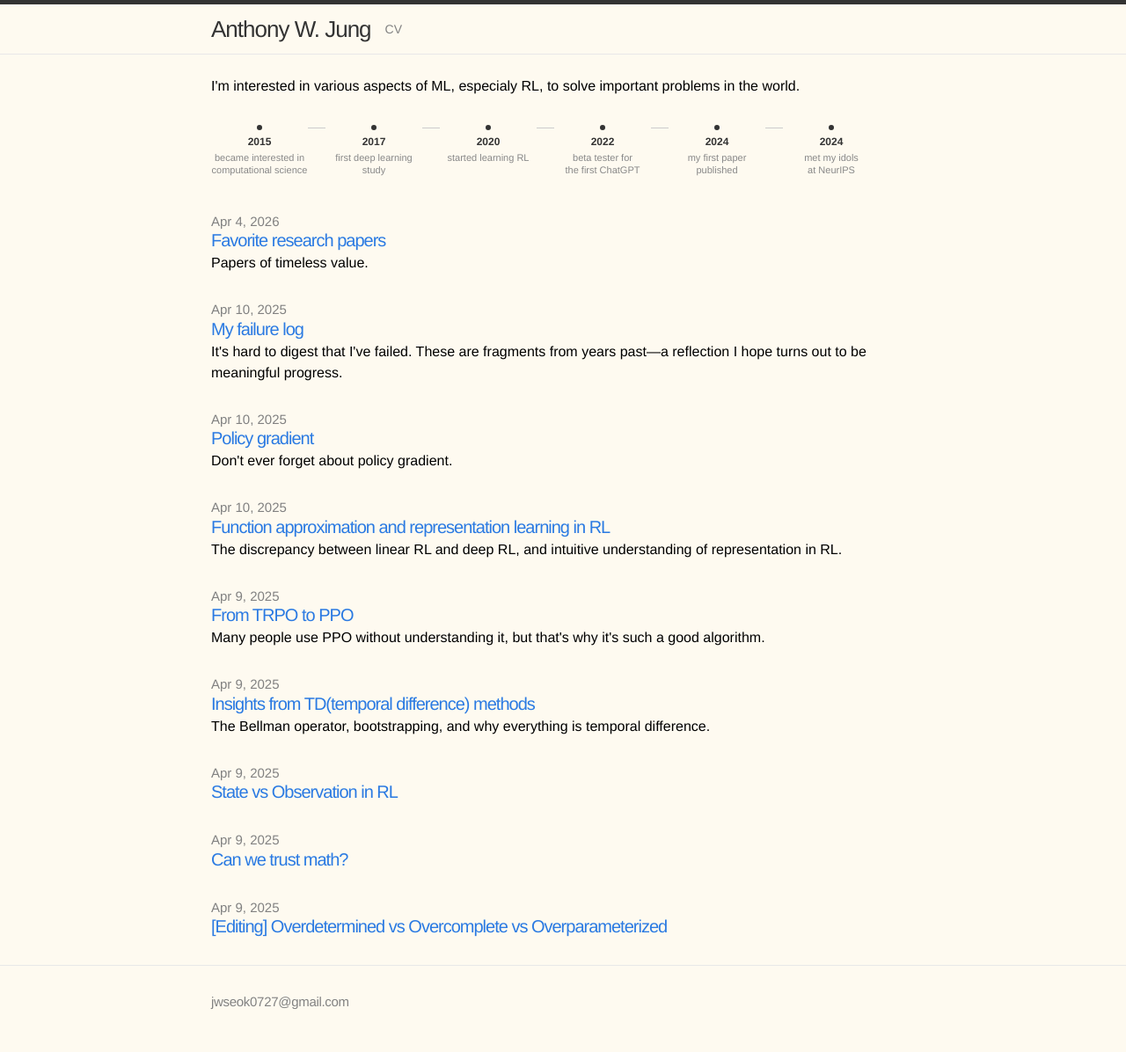
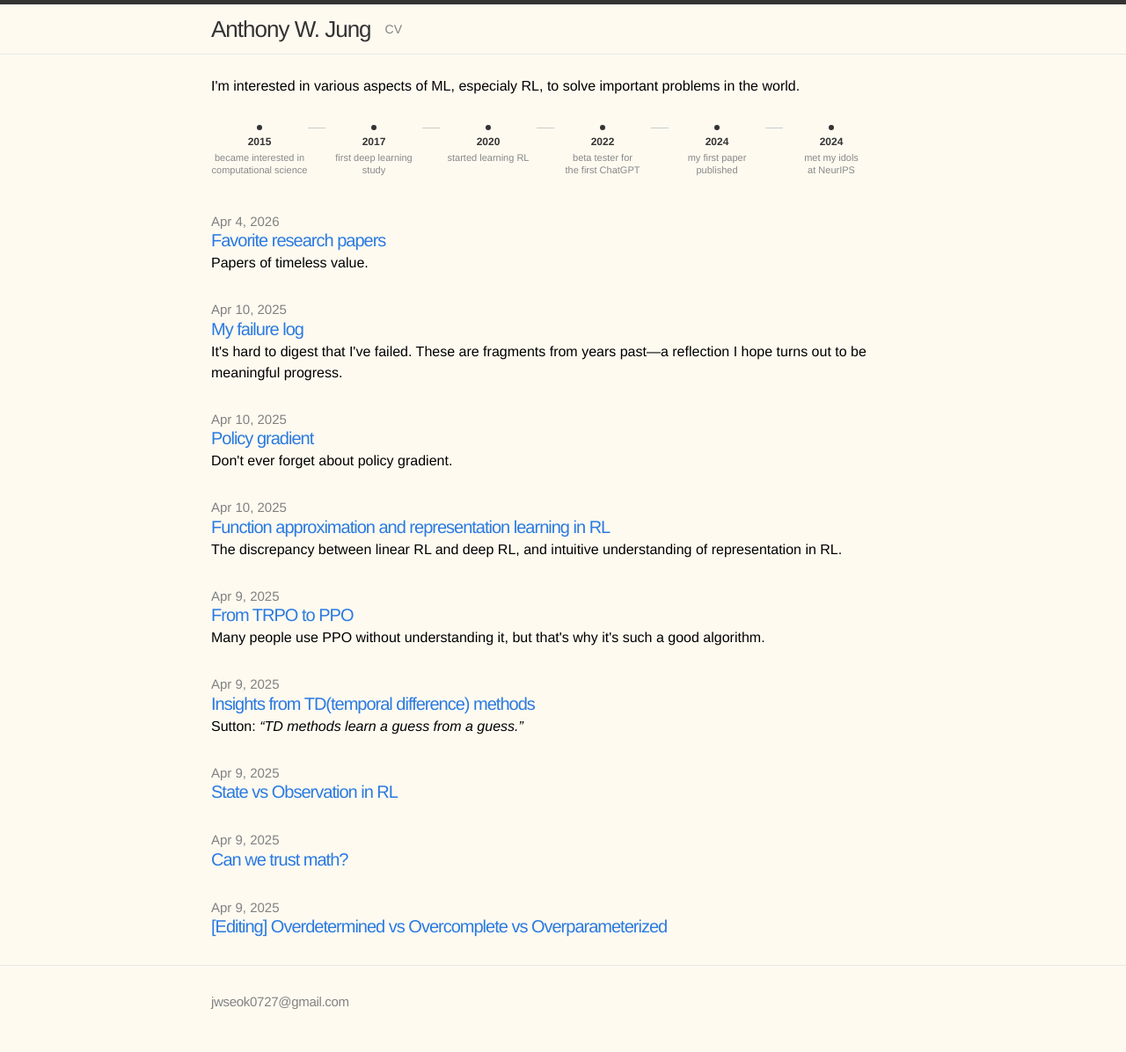
Before and after one commit to anthony0727/anthony0727.github.io, a Jekyll site: the page built from index.html, in a window 1280 px wide. Shown: the whole page at 88% size. Built offline with Jekyll 4.4.1, drawn with Linux system fonts in a browser that asks for light colours.

Commit message:
chore: remove td post excerpt

```diff
--- a/_posts/2025-04-10-TD.md
+++ b/_posts/2025-04-10-TD.md
@@ -2,7 +2,6 @@
 layout: post
 comments: true
 title: "Insights from TD(temporal difference) methods"
-excerpt: "The Bellman operator, bootstrapping, and why everything is temporal difference."
 date: 2025-04-09 18:00:00
 mathjax: true
 ---
```
